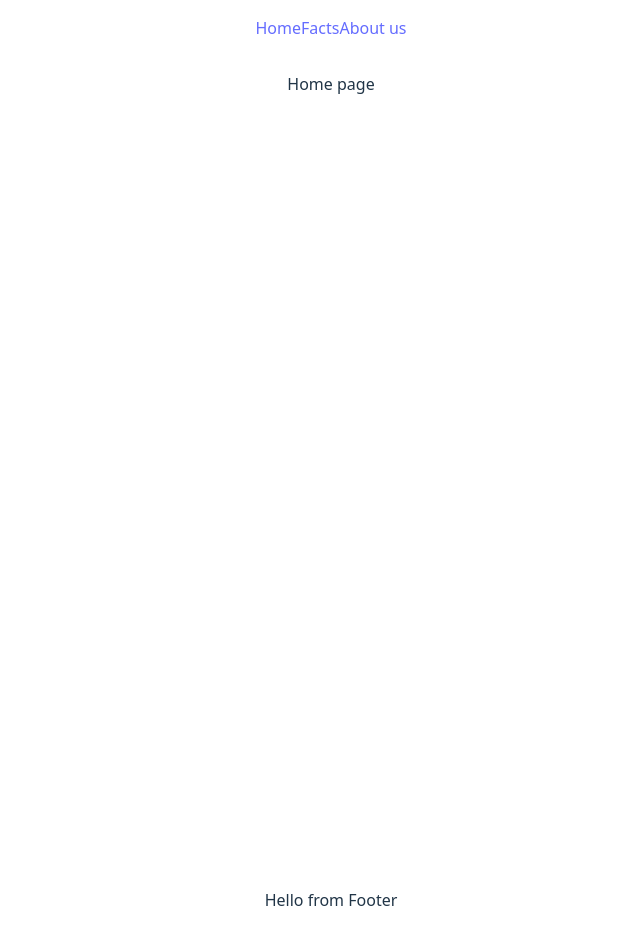
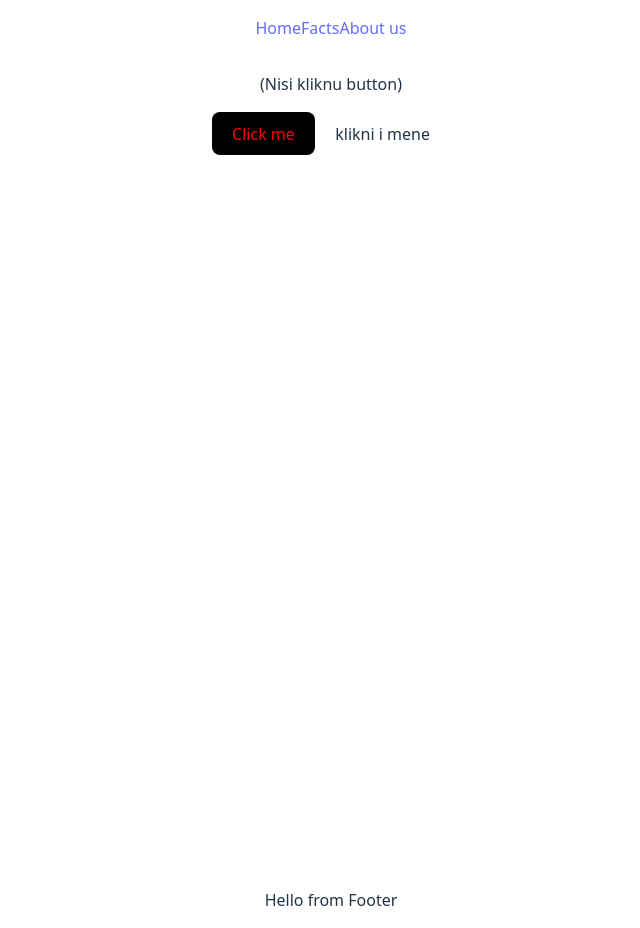
Before and after one commit to BinelaSkenderi/reakt-vezbe, a React (Vite) app: page / in a window 1280 px wide. Shown: the whole page, without its empty margins (309-949 px from the left). Built offline with nearby package versions, Linux system fonts and the light colour scheme.

Commit message:
har skappat button

```diff
--- a/src/components/page/home.tsx
+++ b/src/components/page/home.tsx
@@ -1,6 +1,19 @@
+import { useState } from "react";
+import Button from "../ui/button";
+
 function Home(){
 
-    return <p>Home page</p>
+const [textButton, setTextButton] = useState("");
+const onClick = (text: string) => {
+    setTextButton(text)
+}
+    return (
+        <>
+            <p>({textButton.length === 0 ? "Nisi kliknu button" : textButton})</p>
+            <Button text={"Click me"} tip={"error"} onClickButton={onClick}/>
+            <Button text={"klikni i mene"} tip={"default"} onClickButton={onClick}/>
+        </>
+    )
 };
 
 export default Home;
--- /dev/null
+++ b/src/components/ui/button.tsx
@@ -0,0 +1,25 @@
+import React from 'react';
+
+interface ButtonProps {
+  tip: string;
+  onClickButton: (text: string) => void;
+  text: string;
+}
+
+const Button = ({ tip, onClickButton, text }: ButtonProps) => {
+  console.log(tip);
+
+  return (
+    <button
+      style={{
+        color: tip === "error" ? "red" : "unset",
+        backgroundColor: tip === "error" ? "black" : "unset",
+      }}
+      onClick={() => onClickButton(text)}
+    >
+      {text}
+    </button>
+  );
+};
+
+export default Button;
```
